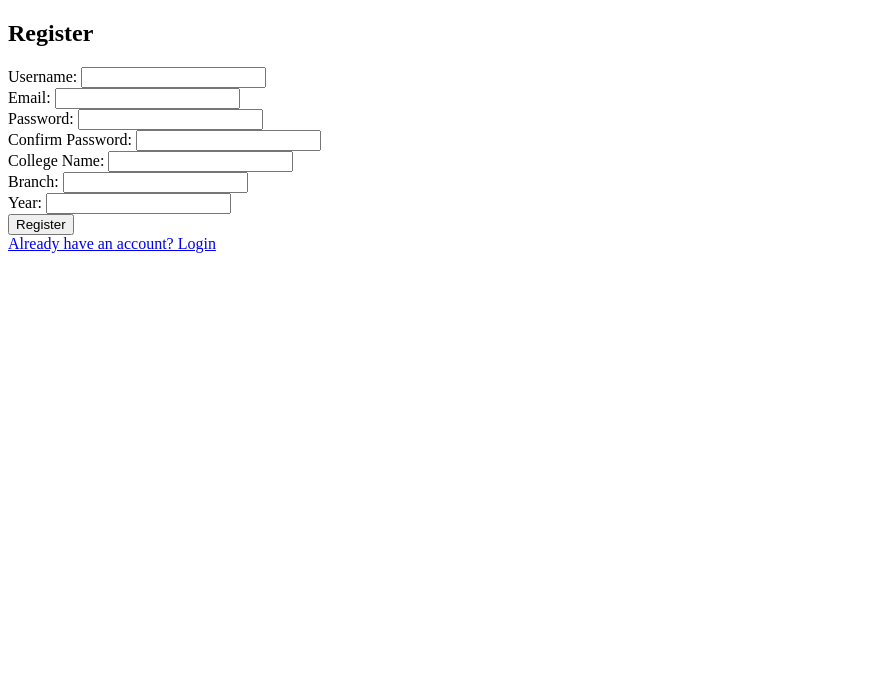
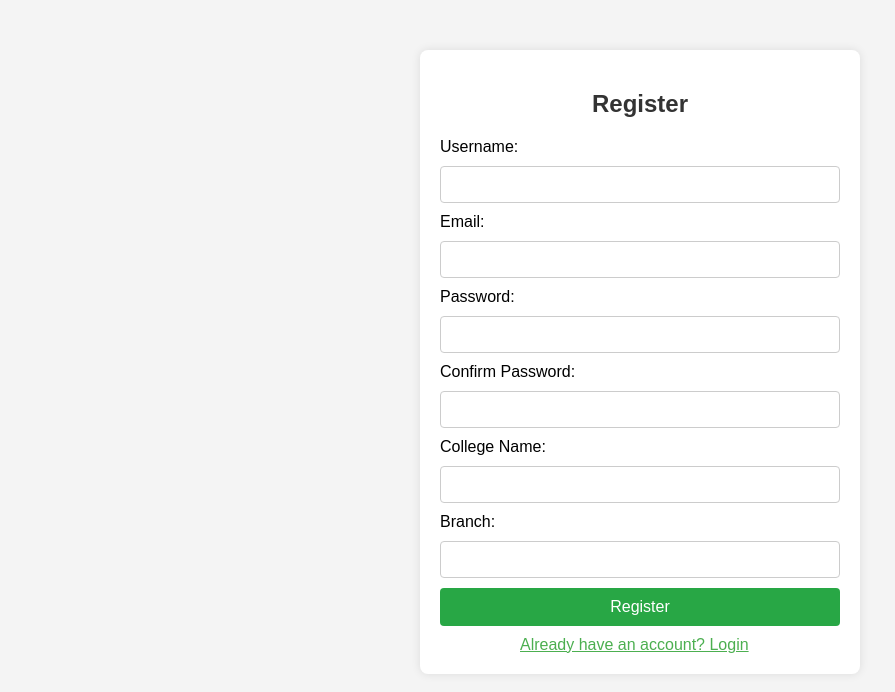
Before and after one commit to WizardBornov/UniVerse, a plain HTML site: page user-management-frontend/public/register.html in a window 1280 px wide. Shown: the whole page, without its empty margins (0-895 px from the left). Drawn offline with Linux system fonts and the light colour scheme; files whose address does not match are found by name.

Commit message:
added css to register page

```diff
--- a/user-management-frontend/public/register.css
+++ b/user-management-frontend/public/register.css
@@ -0,0 +1,63 @@
+body {
+    font-family: Arial, sans-serif;
+    background-color: #f4f4f4;
+    margin: 0;
+    padding: 0;
+}
+
+.container {
+    width: 100%;
+    max-width: 400px;
+    margin: 50px auto;
+    padding: 20px;
+    background-color: #fff;
+    box-shadow: 0 0 10px rgba(0, 0, 0, 0.1);
+    border-radius: 8px;
+}
+
+h2 {
+    text-align: center;
+    margin-bottom: 20px;
+    color: #333;
+}
+
+input[type="text"], input[type="email"], input[type="password"] {
+    width: 100%;
+    padding: 10px;
+    margin: 10px 0;
+    border: 1px solid #ccc;
+    border-radius: 4px;
+    box-sizing: border-box;
+}
+
+button {
+    width: 100%;
+    padding: 10px;
+    background-color: #28a745;
+    border: none;
+    border-radius: 4px;
+    color: white;
+    font-size: 16px;
+    cursor: pointer;
+}
+
+button:hover {
+    background-color: #218838;
+}
+
+.error {
+    color: red;
+    margin-top: 10px;
+    text-align: center;
+}
+#login{
+    display: block;
+    margin-top: 10px;
+    margin-left: 80px;
+    color: #4CAF50;
+    text-decoration: none;
+}
+
+#login{
+    text-decoration: underline;
+}
--- a/user-management-frontend/public/register.html
+++ b/user-management-frontend/public/register.html
@@ -34,10 +34,6 @@
                 <label for="branch">Branch:</label>
                 <input type="text" id="branch" name="branch" required>
             </div>
-            <div class="form-group">
-                <label for="year">Year:</label>
-                <input type="number" id="year" name="year" required>
-            </div>
             <button type="submit">Register</button>
             <script>
                 document.getElementById('registerForm').addEventListener('submit', function(event) {
@@ -46,8 +42,9 @@
                 });
             </script>
         </form>
+        <a href="login.html" id="login">Already have an account? Login</a>
     </div>
-    <a href="login.html">Already have an account? Login</a>
+
     <script src="register.js"></script>
 </body>
 </html>
```
